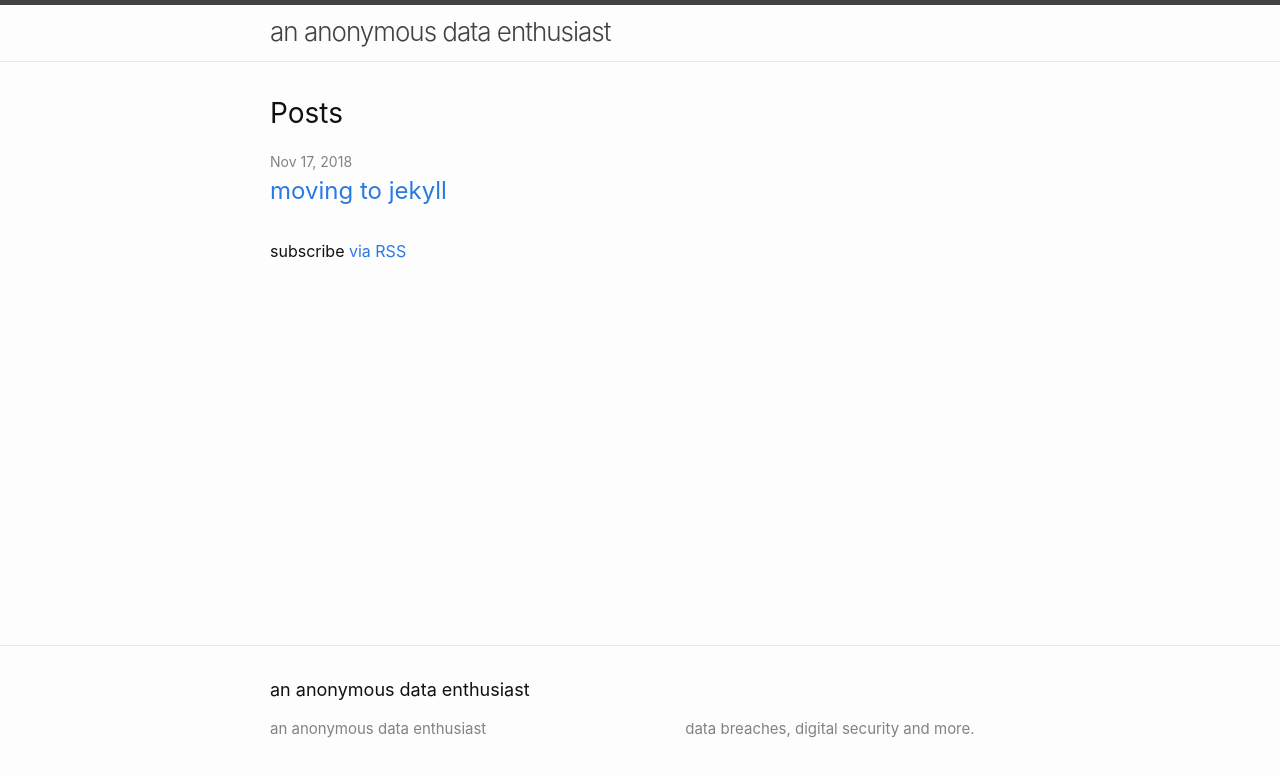
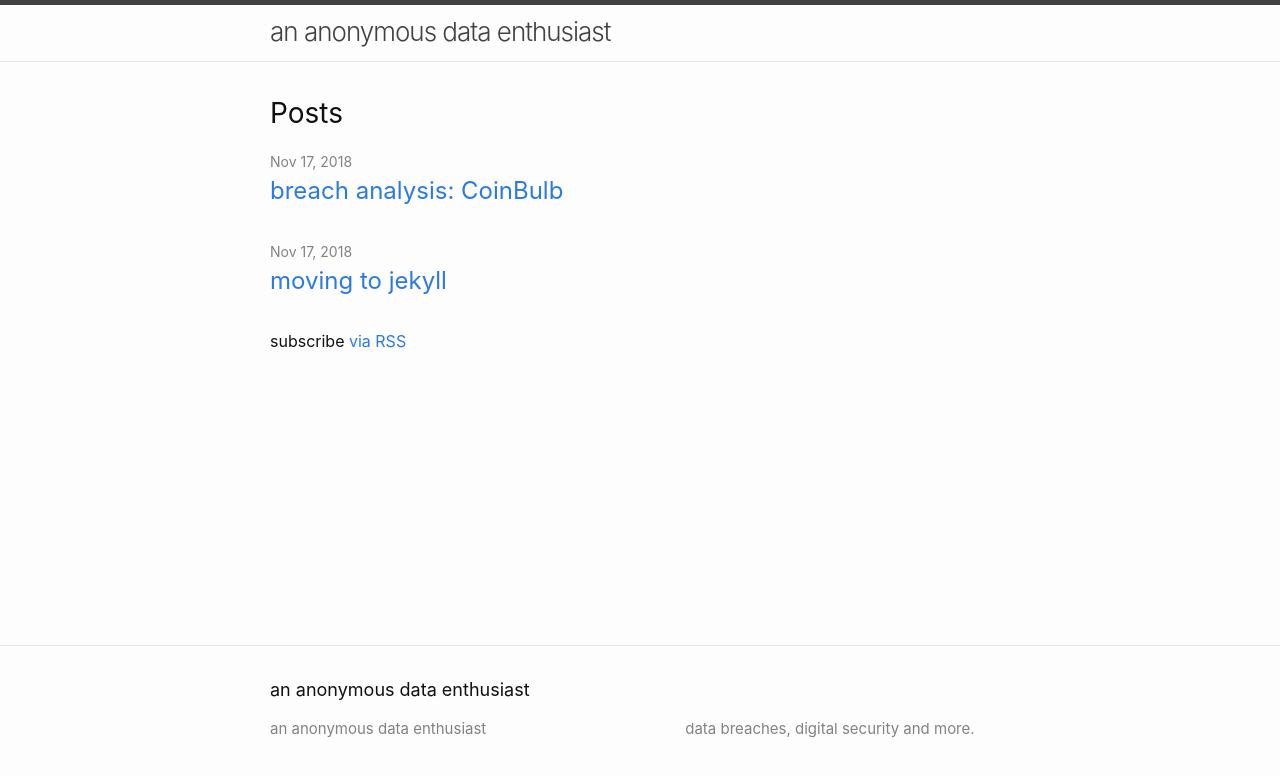
Before and after one commit to datahoarding/datahoarding.github.io, a plain HTML site: page index.html in a window 1280 px wide. Drawn offline with Linux system fonts and the light colour scheme.

Commit message:
Update index.html

```diff
--- a/index.html
+++ b/index.html
@@ -37,6 +37,11 @@
 <h2 class="post-list-heading">Posts</h2>
     <ul class="post-list"><li><span class="post-meta">Nov 17, 2018</span>
         <h3>
+          <a class="post-link" href="/2018/11/17/breach-analysis-coinbulb.html">
+            breach analysis: CoinBulb
+          </a>
+        </h3></li><li><span class="post-meta">Nov 17, 2018</span>
+        <h3>
           <a class="post-link" href="/2018/11/17/moving-to-jekyll.html">
             moving to jekyll
           </a>
```
